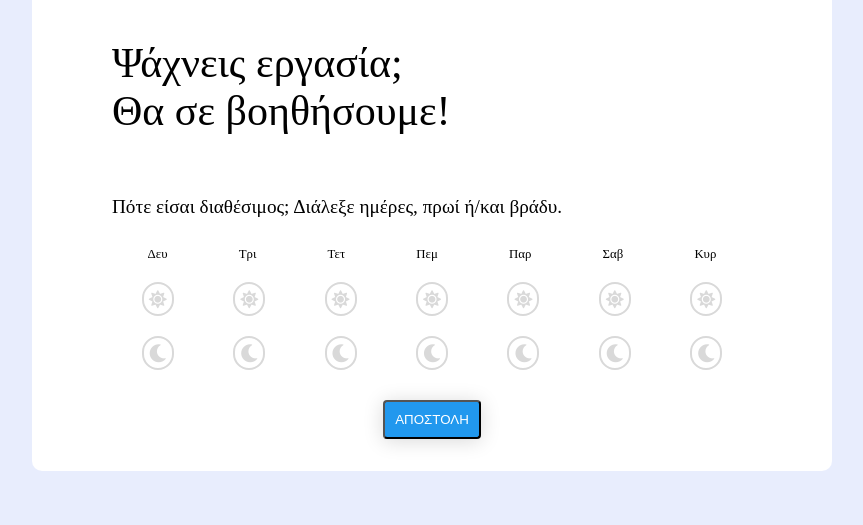
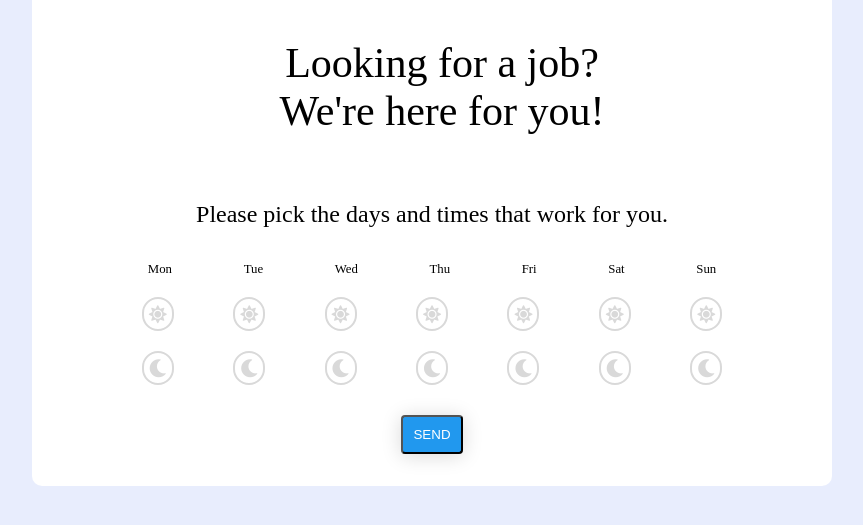
Before and after one commit to BLiTz3R/job-shifts, a plain HTML site: page index.html in a window 1280 px wide. Shown: the part 123-648 px from the top of the page, without its empty margins (208-1071 px from the left). Drawn offline with Linux system fonts and the light colour scheme.

Commit message:
changed to english, still in progress

```diff
--- a/app.js
+++ b/app.js
@@ -1,8 +1,7 @@
 // Set shifts object with all needed data, make final output (selectedShifts) global
 const shifts = {
-    days: ['Δευ','Τρι','Τετ','Πεμ','Παρ','Σαβ','Κυρ'],
-    daysFull: ['Δευτέρα','Τρίτη','Τετάρτη','Πέμπτη','Παρασκευή','Σάββατο','Κυριακή'],
-    time: ['πρωί', 'βράδυ']
+    days: ['Monday','Tuesday','Wednesday','Thursday','Friday','Saturday','Sunday'],
+    time: ['morning', 'night']
 };
 let selectedShifts;
 
@@ -24,7 +23,7 @@ shifts.days.forEach(function(day, i) {
     // Days span
     const span = document.createElement('span');
     span.id = `day-${i}`;
-    let dayText = document.createTextNode(day);
+    let dayText = document.createTextNode(day.slice(0,3));
     span.appendChild(dayText);
     daysDiv.appendChild(span);
 
@@ -55,7 +54,7 @@ button.setAttribute('type', 'submit');
 button.id = 'submit';
 button.name = 'submit';
 button.className = 'button submit';
-button.setAttribute('value', 'ΑΠΟΣΤΟΛΗ');
+button.setAttribute('value', 'SEND');
 const app = document.querySelector('.app');
 appContent.appendChild(button);
 
@@ -73,23 +72,24 @@ function getSelected() {
     checkedArray = Array.from(checked);
 
     if (!checkedArray || !checkedArray.length) { // If array or array.length are falsy
-            showError('Παρακαλώ επίλεξε τις βάρδιες που προτιμάς!') // Show error message
+            showError('You did not select anything!') // Show error message
 
     } else { // Otherwise execute rest of the code
 
         // Sort array by day, by comparing id's last char (which is the loop index used above)
         const checkedSorted = checkedArray.sort((a,b) => {
+
             return a.id[a.id.length-1] - b.id[b.id.length-1];
         });
 
-        // Loop through sorted array and push Greek, complete words to our final array
+        console.log(checkedSorted);
+
+        // Loop through sorted array and push complete words to our final array
         checkedSorted.forEach(function(check) {
             translatedShift = check.id; // Get id
-            shifts.daysFull.forEach(function(day, i) {
+            shifts.days.forEach(function(day, i) {
                 translatedShift = translatedShift.replace(i, day); // Replace last char (index) with corresponding day
             })
-            translatedShift = translatedShift.replace('morning', shifts.time[0]); // "Translate" morning and night
-            translatedShift = translatedShift.replace('night', shifts.time[1]);
             userSelection.push(translatedShift); // Push to array
         })
 
@@ -112,8 +112,8 @@ function showError(error) {
         errorDiv.className = 'alert';
 
         // Get elements
-        const header = document.querySelector('.app-header');
-        const headerP = document.querySelector('.app-header p');
+        const header = document.querySelector('.app-content');
+        const headerP = document.querySelector('.days');
 
         // Create text node and append to div
         errorDiv.appendChild(document.createTextNode(error));
--- a/css/style.css
+++ b/css/style.css
@@ -3,23 +3,8 @@ body {
 }
 
 .wrapper {
-  -webkit-box-sizing: border-box;
-          box-sizing: border-box;
   margin: 0 auto;
   max-width: 800px;
-  display: -webkit-box;
-  display: -ms-flexbox;
-  display: flex;
-  -webkit-box-align: center;
-      -ms-flex-align: center;
-          align-items: center;
-  -webkit-box-pack: center;
-      -ms-flex-pack: center;
-          justify-content: center;
-  -webkit-box-orient: vertical;
-  -webkit-box-direction: normal;
-      -ms-flex-direction: column;
-          flex-direction: column;
   color: #000;
 }
 
@@ -29,27 +14,17 @@ body {
 }
 
 p {
-  text-align: left;
+  text-align: center;
   width: 100%;
-  font-size: 1.5em;
+  font-size: calc(8px + 2vmin);
 }
 
 .app {
   display: -webkit-box;
   display: -ms-flexbox;
   display: flex;
-  -webkit-box-orient: vertical;
-  -webkit-box-direction: normal;
-      -ms-flex-direction: column;
   flex-direction: column;
-  -webkit-box-align: center;
-      -ms-flex-align: center;
   align-items: center;
-  -webkit-box-pack: center;
-      -ms-flex-pack: center;
-          justify-content: center;
-  width: 100%;
-  text-align: center;
   font-size: 0.8em;
   padding: 2vh 0 4vh 0;
   background: #fff;
@@ -62,25 +37,18 @@ p {
 }
 
 .app-header {
-  display: -webkit-box;
-  display: -ms-flexbox;
   display: flex;
-  -webkit-box-orient: vertical;
-  -webkit-box-direction: normal;
-      -ms-flex-direction: column;
   flex-direction: column;
-  width: 80%;
   -webkit-box-align: center;
   -ms-flex-align: center;
   align-items: center;
   -webkit-box-pack: center;
   -ms-flex-pack: center;
-          justify-content: center;
 }
 
 .app-header p {
-  display: block;
   font-size: calc(10px + 4vmin);
+  margin-left: 20px;
 }
 
 .app-content {
@@ -107,7 +75,7 @@ p {
   padding: 10px;
   border-radius: 4px;
   -webkit-box-shadow: 0 2px 20px #d9d9d9;
-  box-shadow:         0 2px 20px #d9d9d9;
+  box-shadow: 0 2px 20px #d9d9d9;
 }
 
 .button:hover {
@@ -125,15 +93,42 @@ p {
   align-items: center;
 }
 
+.morning,
+.night {
+  display: -webkit-box;
+  display: -ms-flexbox;
+  display: flex;
+  -ms-flex-pack: distribute;
+  justify-content: space-around;
+}
+
+/* Sun icon for morning */
+.morning input+label:before {
+  content: "\f185";
+}
+
+/* Moon icon for night */
+.night input+label:before {
+  content: "\f186";
+}
+
+/* Turn blue color on check */
+.morning input:checked+label:before,
+.night input:checked+label:before {
+  color: #2198ee;
+  border: 2px solid #2198ee;
+}
+
 /* Hide default checkbox */
 .app-content input[type="checkbox"] {
   display: none;
 }
 
 /* Replace it with Font Awesome icons, unchecked grey color default */
-.app-content input + label:before {
+.app-content input+label:before {
   font-family: "Font Awesome 5 Free";
-  font-weight: 900; /* 900 for solid icons */
+  font-weight: 900;
+  /* 900 for solid icons */
   display: inline-block;
   font-size: calc(10px + 1vmin);
   color: #d9d9d9;
@@ -142,41 +137,12 @@ p {
   padding: 5px;
 }
 
-.morning,
-.night {
-  display: -webkit-box;
-  display: -ms-flexbox;
-  display: flex;
-  -ms-flex-pack: distribute;
-      justify-content: space-around;
-  -webkit-box-align: center;
-      -ms-flex-align: center;
-          align-items: center;
-}
-
-/* Sun icon for morning */
-.morning input + label:before {
-  content: "\f185";
-}
-
-/* Moon icon for night */
-.night input + label:before {
-  content: "\f186";
-}
-
-/* Turn blue color on check */
-.morning input:checked + label:before,
-.night input:checked + label:before {
-  color: #2198ee;
-  border: 2px solid #2198ee;
-}
-
 /* Alert on wrong input */
 .alert {
   font-size: calc(10px + 1vmin);
   position: relative;
   padding: .75rem 1.25rem;
-  margin-top: 1rem;
+  margin-bottom: 1rem;
   border: 1px solid transparent;
   border-radius: .25rem;
   color: #fff;
--- a/index.html
+++ b/index.html
@@ -14,13 +14,13 @@
           <header class="app-header">
             <img src="img/shiftwork.jpg" class="app-logo" alt="logo" />
             <p>
-            Ψάχνεις εργασία;<br>
-            Θα σε βοηθήσουμε!
+            Looking for a job?<br>
+            We're here for you!
             </p>
           </header>
 
           <div class="app-content">
-            <p>Πότε είσαι διαθέσιμος; Διάλεξε ημέρες, πρωί ή/και βράδυ.</p>
+            <p>Please pick the days and times that work for you.</p>
           </div>
         </div>
     </div>
```
Lines whose indentation alone changed are shown as unchanged.
